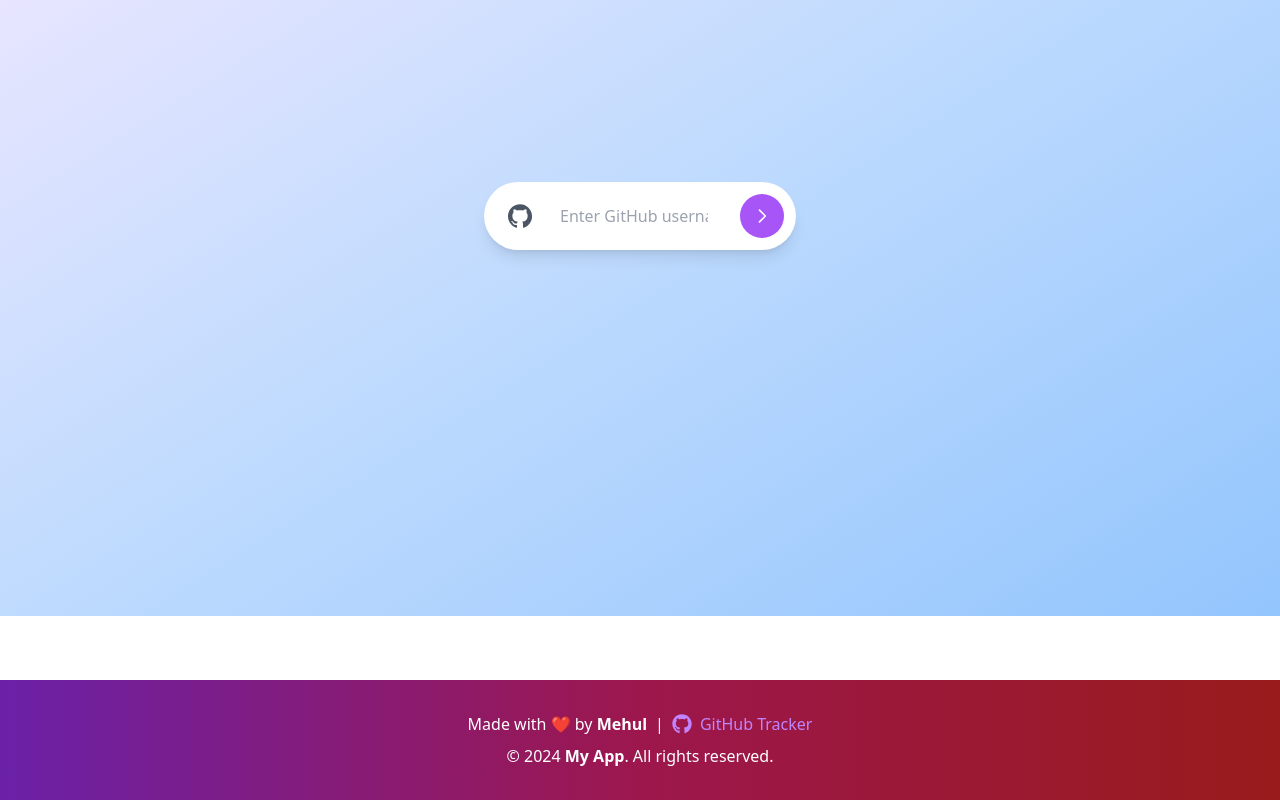
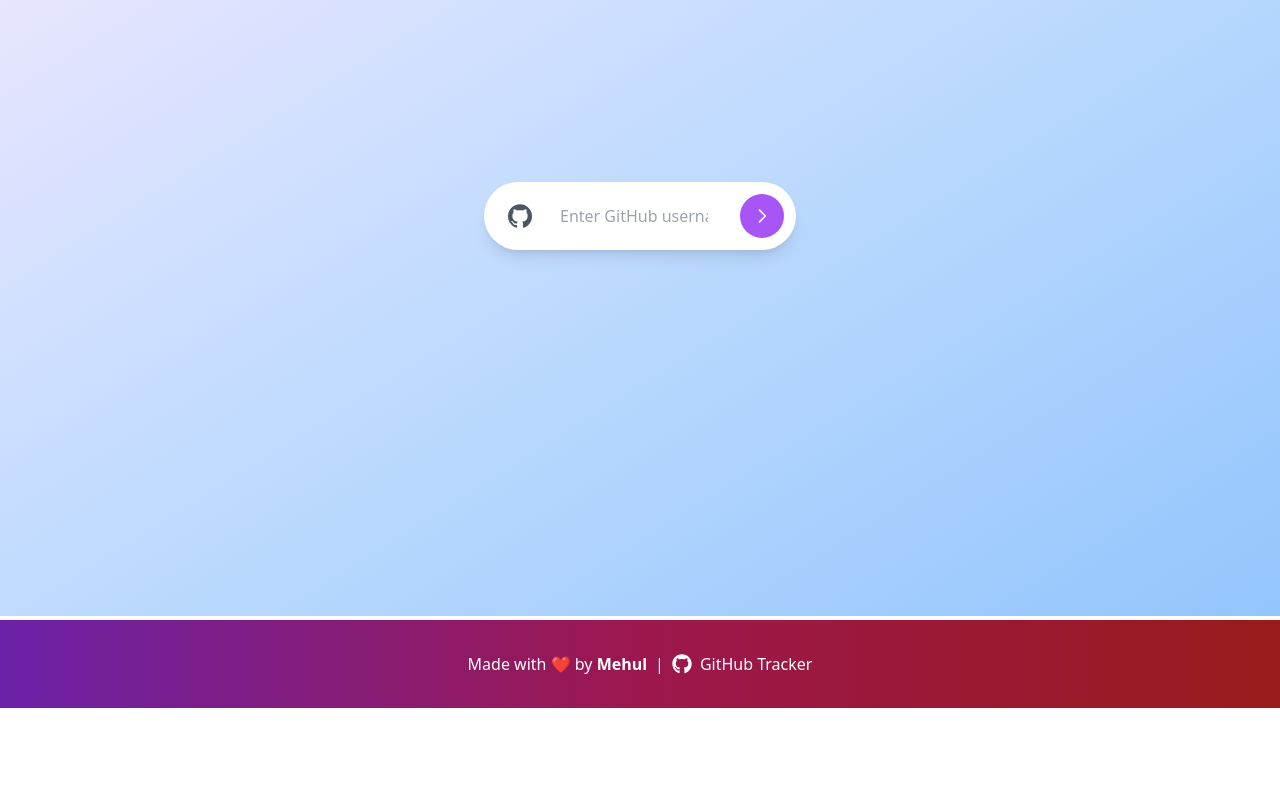
Before and after one commit to nishanthkj/github_tracker, a React (Vite) app: page /dashboard in a window 1280 px wide. Shown: the part 248-1048 px from the top of the page. After the commit the page ends 956 px from the top, so only its background shows below. Built offline with nearby package versions, Linux system fonts and the light colour scheme.

Commit message:
remove copyright

```diff
--- a/src/components/Footer.jsx
+++ b/src/components/Footer.jsx
@@ -4,7 +4,7 @@ import { FaGithub } from 'react-icons/fa'; // Import GitHub icon from react-icon
 
 function Footer() {
   return (
-    <footer className="bg-gradient-to-r from-purple-800 via-pink-800 to-red-800 text-white py-8 mt-16 shadow-lg">
+    <footer className="bg-gradient-to-r from-purple-800 via-pink-800 to-red-800 text-white py-8 mt-1 shadow-lg">
       <div className="container mx-auto text-center">
         <p className="text-sm md:text-base font-medium flex justify-center items-center space-x-2">
           <span>Made with ❤️ by <span className="font-semibold">Mehul</span></span>
@@ -13,15 +13,17 @@ function Footer() {
             href="https://github.com/mehul-m-prajapati/github_tracker"
             target="_blank"
             rel="noreferrer noopener"
-            className="inline-flex items-center text-purple-400 hover:text-purple-600 transition duration-300 ease-in-out"
+            className="inline-flex items-center text-white-400 hover:text-gray-600 transition duration-300 ease-in-out"
           >
             <FaGithub className="h-5 w-5 mr-2" /> {/* Using FaGithub icon */}
             GitHub Tracker
           </a>
         </p>
+
+        {/*
         <p className="text-sm md:text-base font-light mt-2">
-          &copy; 2024 <span className="font-semibold">My App</span>. All rights reserved.
-        </p>
+          &copy; 2024 <span className="font-semibold">GitHub Tracker</span>. All rights reserved.
+        </p>*/}
       </div>
     </footer>
   );
```
